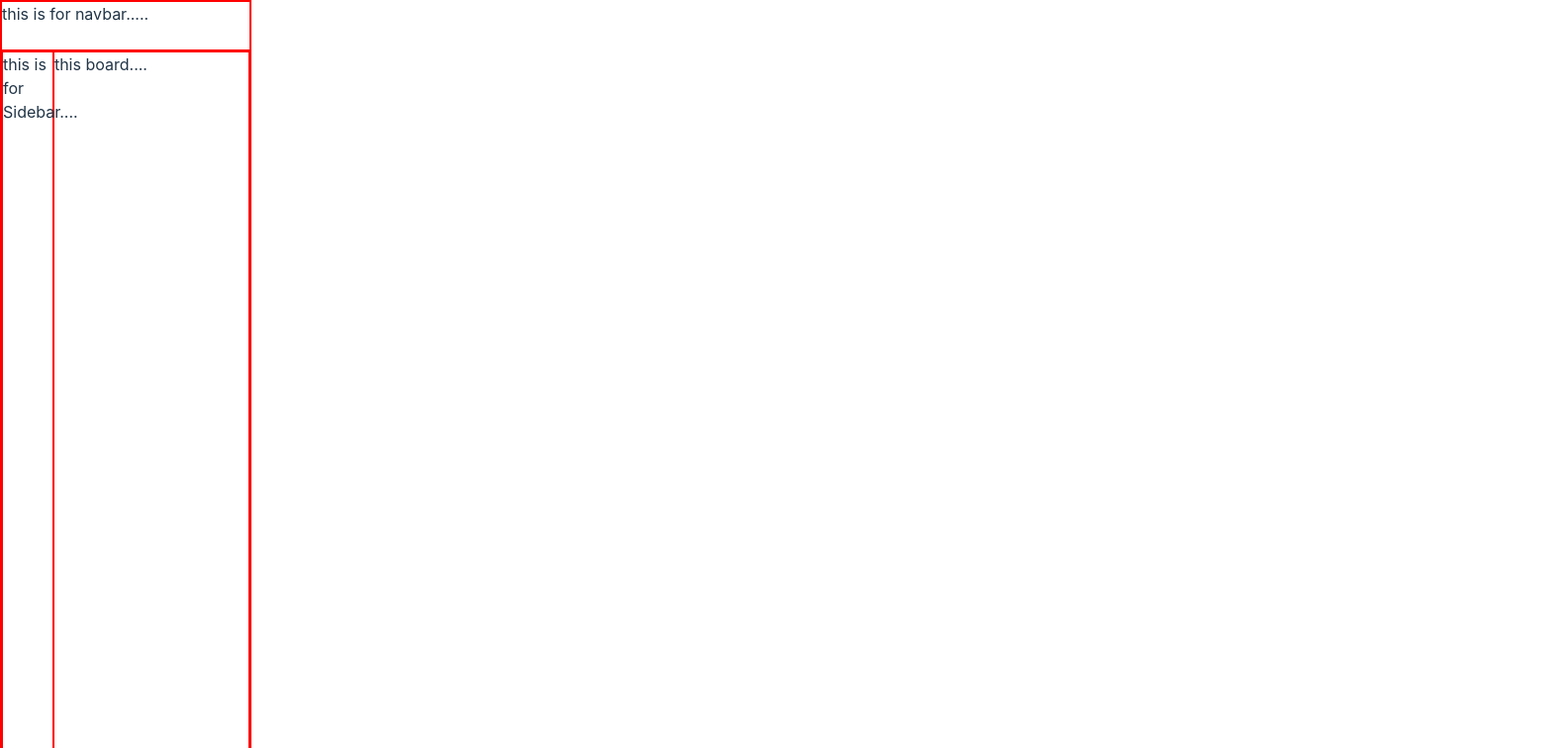
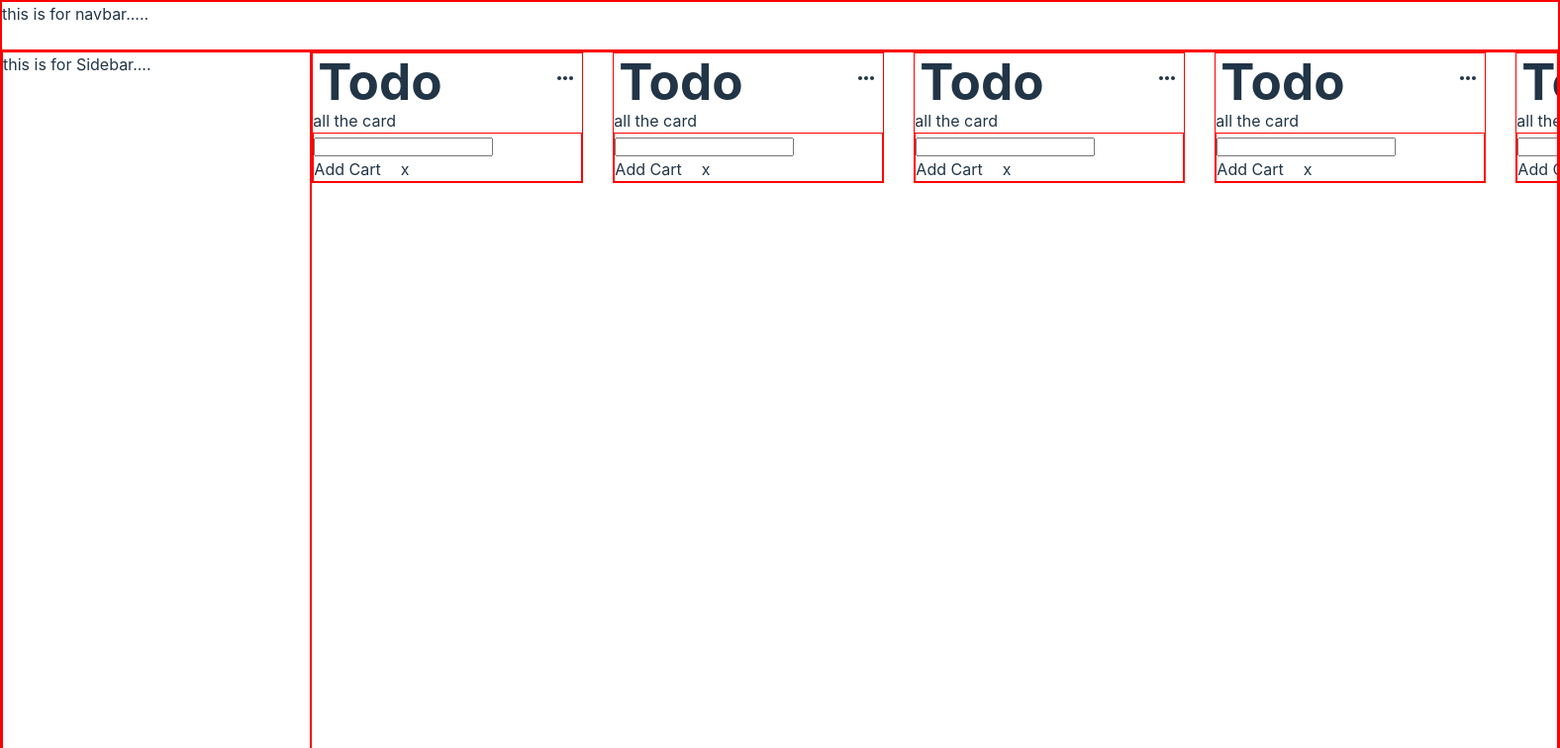
Before and after one commit to kajalgupta-98/Project4, a React (Vite) app: page / in a window 1280 px wide. Shown: the top 756 px of the page at 99% size, 1576 px wide, since content can reach past the window. Built offline with nearby package versions, Linux system fonts and the light colour scheme.

Commit message:
making feture of card component

```diff
--- a/src/Components/card/Card.jsx
+++ b/src/Components/card/Card.jsx
@@ -0,0 +1,32 @@
+
+import React from 'react';
+import style from './Card.module.css';
+import MoreHorizIcon from '@mui/icons-material/MoreHoriz';
+import Editable from '../editable/Editable'
+function Card() {
+  return (
+    <div className={style.card}>
+    <div className={style.cardHeading}>
+        <h1>Todo</h1>
+        <span>
+        <MoreHorizIcon/>
+        </span>
+
+    </div>
+
+    <div className={style.tasksDiv}>
+            all the card
+        </div>
+
+        <div className={style.editableDiv}>
+           <Editable />
+        </div>
+
+
+
+
+    </div>
+  )
+}
+
+export default Card
--- /dev/null
+++ b/src/Components/card/Card.module.css
@@ -0,0 +1,17 @@
+.card{
+   min-width: 17rem;
+   max-height: 43rem;
+   overflow-x: auto;
+   border: 1px solid red;
+}
+
+.cardHeading{
+        display: flex;
+        justify-content: space-between;
+        align-items: center;
+        padding: 0 5px;
+}
+
+.editableDiv{
+    border: 1px solid red;
+}
--- /dev/null
+++ b/src/Components/editable/Editable.jsx
@@ -0,0 +1,55 @@
+import React, { useState } from "react";
+import style from "./Editable.module.css";
+import AddIcon from "@mui/icons-material/Add";
+import AddCardIcon from "@mui/icons-material/AddCard";
+
+function Editable() {
+  const [showBtn, setShowBtn] = useState(false);
+  const handleClick = () => {
+        setShowBtn(!showBtn)
+  };
+
+  const handleClose=()=>{
+    setShowBtn(!showBtn)
+  }
+
+  const dislay = showBtn?<div className={style.container}>
+  <p className={style.buttonDiv} onClick={handleClick}>
+    <AddIcon />
+    Add a Card
+  </p>
+  <AddCardIcon />
+  </div>:
+  <div>
+    <input type="text" />
+    <div className={style.inputBtn}>
+        <span>Add Cart</span>
+        <span onClick={handleClose}>x</span>
+    </div>
+
+  </div>
+
+  return (
+
+    <div>{dislay}</div>
+  )
+
+
+
+
+
+
+
+
+}
+
+
+{/* <div className={style.container}>
+<p className={style.buttonDiv} onClick={handleClick}>
+  <AddIcon />
+  Add a Card
+</p>
+<AddCardIcon />
+</div> */}
+
+export default Editable;
--- /dev/null
+++ b/src/Components/editable/Editable.module.css
@@ -0,0 +1,16 @@
+.container{
+    display: flex;
+    justify-content: space-between;
+    align-items: center;
+    padding: 0 10px;
+}
+.buttonDiv{
+    display: flex;
+    align-items: center;
+}
+
+.inputBtn{
+    display: flex;
+    gap: 20px;
+
+}
--- a/src/Containers/board/Board.jsx
+++ b/src/Containers/board/Board.jsx
@@ -1,10 +1,22 @@
 
 import React from 'react'
-
+import Card from '../../Components/card/Card';
+import style from './Board.module.css'
 function Board() {
   return (
-    <div>
-      this board....
+    <div className={style.board_outer}>
+        <div className={style.board}>
+        <Card />
+   <Card />
+   <Card />
+   <Card />
+   <Card />
+
+        </div>
+
+
+
+
     </div>
   )
 }
--- a/src/Containers/board/Board.module.css
+++ b/src/Containers/board/Board.module.css
@@ -0,0 +1,17 @@
+.board_outer{
+   width: 100%;
+   overflow-x: auto;
+  flex: 1;
+  min-height: 100%;
+
+
+
+}
+
+
+.board{
+    min-width:fit-content;
+    display: flex;
+    gap:30px;
+
+}
--- a/src/Home/Home.jsx
+++ b/src/Home/Home.jsx
@@ -16,7 +16,7 @@ function Home() {
         <div>
           <Sidebar />
         </div>
-        <div>
+        <div className={style.boardContainer} >
           <Board />
         </div>
       </div>
--- a/src/Home/Home.module.css
+++ b/src/Home/Home.module.css
@@ -1,7 +1,7 @@
 
 .HomeContainer{
     border: 1px solid red;
-    width: 100%;
+    min-width: 100%;
     height: 100vh;
 }
 
@@ -22,6 +22,14 @@
 
 }
 .container >div:nth-child(2){
+    border: 1px solid red;
     width: 80%;
-    border: 1px solid red;
+
 }
+
+/*
+.boardContainer{
+    max-height: 98%;
+    border: 1px solid black;
+
+} */
```
Also changed, not shown: package.json (+8 -1 lines), 2 other files (tests, documents, lock files or other folders).
